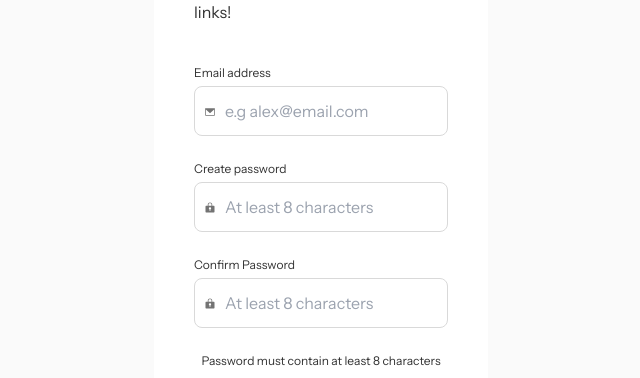
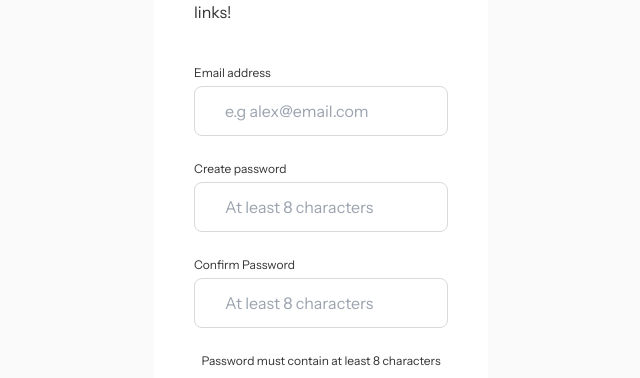
Before and after one commit to n1kushach/link-sharing-app, a Next.js app: page /create-account in a window 1280 px wide. Shown: the part 236-614 px from the top of the page, without its empty margins (319-959 px from the left). Built offline with nearby package versions, Linux system fonts and the light colour scheme.

Commit message:
Modified things

```diff
--- a/src/app/(auth)/create-account/page.tsx
+++ b/src/app/(auth)/create-account/page.tsx
@@ -1,76 +1,50 @@
-"use client";
-import React from "react";
-import Image from "next/image";
-import Link from "next/link";
+'use client';
+import React from 'react';
+import Link from 'next/link';
 
 const CreateAccount = () => {
   return (
-    <main className="flex flex-col gap-6">
-      <section className="flex flex-col gap-2">
-        <h1 className="heading_m">Create account</h1>
-        <span className="body_m">
-          Let&apos;s get you started sharing your links!
-        </span>
+    <main className='flex flex-col gap-6'>
+      <section className='flex flex-col gap-2'>
+        <h1 className='heading_m'>Create account</h1>
+        <span className='body_m'>Let&apos;s get you started sharing your links!</span>
       </section>
-      <form className="flex flex-col gap-6 pt-4">
-        <label className="flex flex-col gap-1 relative">
-          <span className="body_s">Email address</span>
+      <form className='flex flex-col gap-6 pt-4'>
+        <label className='relative flex flex-col gap-1'>
+          <span className='body_s'>Email address</span>
 
           <input
-            className="focus:outline-main-purple focus:shadow-active-input py-3 px-4 rounded-lg bg-[#fff] border border-[#d9d9d9] pl-[30px]"
-            type="text"
-            placeholder="e.g alex@email.com"
-          />
-          <Image
-            src={"/images/icon-envelope.svg"}
-            width={12}
-            height={12}
-            alt="Email input icon"
-            className="absolute bottom-0 top-[42px] left-[10px]"
+            className='rounded-lg border border-[#d9d9d9] bg-[#fff] px-4 py-3 pl-[30px] focus:shadow-active-input focus:outline-main-purple'
+            type='text'
+            placeholder='e.g alex@email.com'
           />
         </label>
-        <label className="flex flex-col gap-1 relative">
-          <span className="body_s">Create password</span>
+        <label className='relative flex flex-col gap-1'>
+          <span className='body_s'>Create password</span>
           <input
-            className=" focus:outline-main-purple focus:shadow-active-input py-3 px-4 rounded-lg bg-[#fff] border border-[#d9d9d9] pl-[30px]"
-            type="password"
-            placeholder="At least 8 characters"
-          />
-          <Image
-            src={"/images/icon-lock-key.svg"}
-            width={12}
-            height={12}
-            alt="Email input icon"
-            className="absolute bottom-0 top-[42px] left-[10px]"
+            className=' rounded-lg border border-[#d9d9d9] bg-[#fff] px-4 py-3 pl-[30px] focus:shadow-active-input focus:outline-main-purple'
+            type='password'
+            placeholder='At least 8 characters'
           />
         </label>
-        <label className="flex flex-col gap-1 relative">
-          <span className="body_s">Confirm Password</span>
+        <label className='relative flex flex-col gap-1'>
+          <span className='body_s'>Confirm Password</span>
           <input
-            className=" focus:outline-main-purple focus:shadow-active-input py-3 px-4 rounded-lg bg-[#fff] border border-[#d9d9d9] pl-[30px]"
-            type="password"
-            placeholder="At least 8 characters"
-          />
-          <Image
-            src={"/images/icon-lock-key.svg"}
-            width={12}
-            height={12}
-            alt="Email input icon"
-            className="absolute bottom-0 top-[42px] left-[10px]"
+            className=' rounded-lg border border-[#d9d9d9] bg-[#fff] px-4 py-3 pl-[30px] focus:shadow-active-input focus:outline-main-purple'
+            type='password'
+            placeholder='At least 8 characters'
           />
         </label>
       </form>
-      <span className="body_s text-center">
-        Password must contain at least 8 characters
-      </span>
+      <span className='body_s text-center'>Password must contain at least 8 characters</span>
       <div>
-        <button className="w-full bg-main-purple px-[27px] py-[11px] font-bold heading_s text-white rounded-lg ${">
+        <button className='heading_s ${ w-full rounded-lg bg-main-purple px-[27px] py-[11px] font-bold text-white'>
           Create an account
         </button>
       </div>
-      <div className="flex flex-col items-center justify-center">
-        <span className="body_m">Already have an account?</span>
-        <Link href="/log-in" className="text-main-purple">
+      <div className='flex flex-col items-center justify-center'>
+        <span className='body_m'>Already have an account?</span>
+        <Link href='/log-in' className='text-main-purple'>
           Login
         </Link>
       </div>
--- a/src/app/(auth)/log-in/page.tsx
+++ b/src/app/(auth)/log-in/page.tsx
@@ -1,5 +1,4 @@
 'use client';
-import Image from 'next/image';
 import Link from 'next/link';
 import { useRouter } from 'next/navigation';
 import React, { useState } from 'react';
@@ -17,17 +16,13 @@ const LogIn = () => {
     }
   };
 
-  const isCredentialsValid =
-    credentials?.email.length > 5 == true &&
-    credentials?.password.length > 5 == true;
+  const isCredentialsValid = credentials?.email.length > 5 == true && credentials?.password.length > 5 == true;
 
   return (
     <main className='flex flex-col gap-6'>
       <section className='flex flex-col gap-2'>
         <h1 className='heading_m'>Login</h1>
-        <span className='body_m'>
-          Add your details below to get back into the app
-        </span>
+        <span className='body_m'>Add your details below to get back into the app</span>
       </section>
       <form className='flex flex-col gap-6 pt-4'>
         <label className='relative flex flex-col gap-1'>
@@ -43,13 +38,6 @@ const LogIn = () => {
             type='text'
             placeholder='e.g alex@email.com'
           />
-          <Image
-            src={'/images/icon-envelope.svg'}
-            width={12}
-            height={12}
-            alt='Email input icon'
-            className='absolute bottom-0 left-[10px] top-[42px]'
-          />
         </label>
         <label className='relative flex flex-col gap-1'>
           <span className='body_s'>Password</span>
@@ -64,19 +52,12 @@ const LogIn = () => {
             type='password'
             placeholder='e.g Enter your password'
           />
-          <Image
-            src={'/images/icon-lock-key.svg'}
-            width={12}
-            height={12}
-            alt='Email input icon'
-            className='absolute bottom-0 left-[10px] top-[42px]'
-          />
         </label>
       </form>
       <div>
         <button
           onClick={() => handleSubmit()}
-          className={`heading_s w-full rounded-lg bg-main-purple px-[27px] py-[11px] font-bold text-white duration-300 ${
+          className={`heading_s w-full cursor-pointer rounded-lg bg-main-purple px-[27px] py-[11px] font-bold text-white duration-300 ${
             isCredentialsValid == false && 'opacity-25 duration-300'
           }`}
         >
--- a/src/components/GenerateLink/GenerateLink.tsx
+++ b/src/components/GenerateLink/GenerateLink.tsx
@@ -15,6 +15,7 @@ const GenerateLink = ({ href, id }: Props) => {
         return (
           <Link
             href={href || ''}
+            target='_blank'
             className='flex h-[56px] w-[237px] items-center justify-between rounded-[8px] bg-[#1A1A1A] p-4'
           >
             <div className='flex items-center gap-2'>
--- a/src/components/ProfileSection/ProfileSection.tsx
+++ b/src/components/ProfileSection/ProfileSection.tsx
@@ -7,7 +7,7 @@ import { profileSchema } from '@/schemas/profileSchema';
 import Image from 'next/image';
 
 const ProfileSection = () => {
-  const { profile, setProfile, setView } = useLinkShare();
+  const { profile, setProfile } = useLinkShare();
   const [errors, setErrors] = useState<any>({});
 
   const uploadImgRef = useRef<HTMLInputElement>(null);
@@ -37,7 +37,7 @@ const ProfileSection = () => {
           <div>
             <div
               onClick={() => uploadImgRef.current?.click()}
-              className='relative flex w-[70%] flex-col items-center justify-center gap-2 rounded-[12px] bg-[#EFEBFF] px-[39px] py-[60px]'
+              className='relative flex w-[70%] flex-col items-center justify-center gap-2 rounded-[12px] bg-[#EFEBFF] px-[39px] py-[60px] s:w-full'
             >
               <input
                 onChange={(e: ChangeEvent<HTMLInputElement>) =>
--- a/src/components/main/LinkCard/LinkCard.tsx
+++ b/src/components/main/LinkCard/LinkCard.tsx
@@ -19,7 +19,6 @@ interface Props {
 }
 
 const LinkCard = ({ data, removeLinkById, links, setLinks }: Props) => {
-  console.log(data, 'DATA');
   const handleInputChange = (e: React.ChangeEvent<HTMLInputElement>, id: number) => {
     const { value } = e.target;
     const newLinks = links.map((link) => {
@@ -46,7 +45,7 @@ const LinkCard = ({ data, removeLinkById, links, setLinks }: Props) => {
         </div>
         <button
           onClick={() => removeLinkById(data.id as number)}
-          className='bg-none text-[14px] font-normal text-[#737373]'
+          className='cursor-pointer bg-none text-[14px] font-normal text-[#737373]'
         >
           Remove
         </button>
--- a/src/components/main/NewLinkButton/NewLinkButton.tsx
+++ b/src/components/main/NewLinkButton/NewLinkButton.tsx
@@ -8,7 +8,7 @@ const NewLinkButton = ({ addLink }: Props) => {
   return (
     <div
       onClick={() => addLink()}
-      className='mt-[40px] flex items-center justify-center rounded-[8px] border border-[#633CFF] px-[27px] py-[11px]'
+      className='mt-[40px] flex cursor-pointer items-center justify-center rounded-[8px] border border-[#633CFF] px-[27px] py-[11px]'
     >
       <button className='heading_s text-[#633CFF]'>+ Add new link</button>
     </div>
```
Also changed, not shown: src/components/Navbar/MainNavbar/MainNavbar.tsx (+6 -5 lines).
